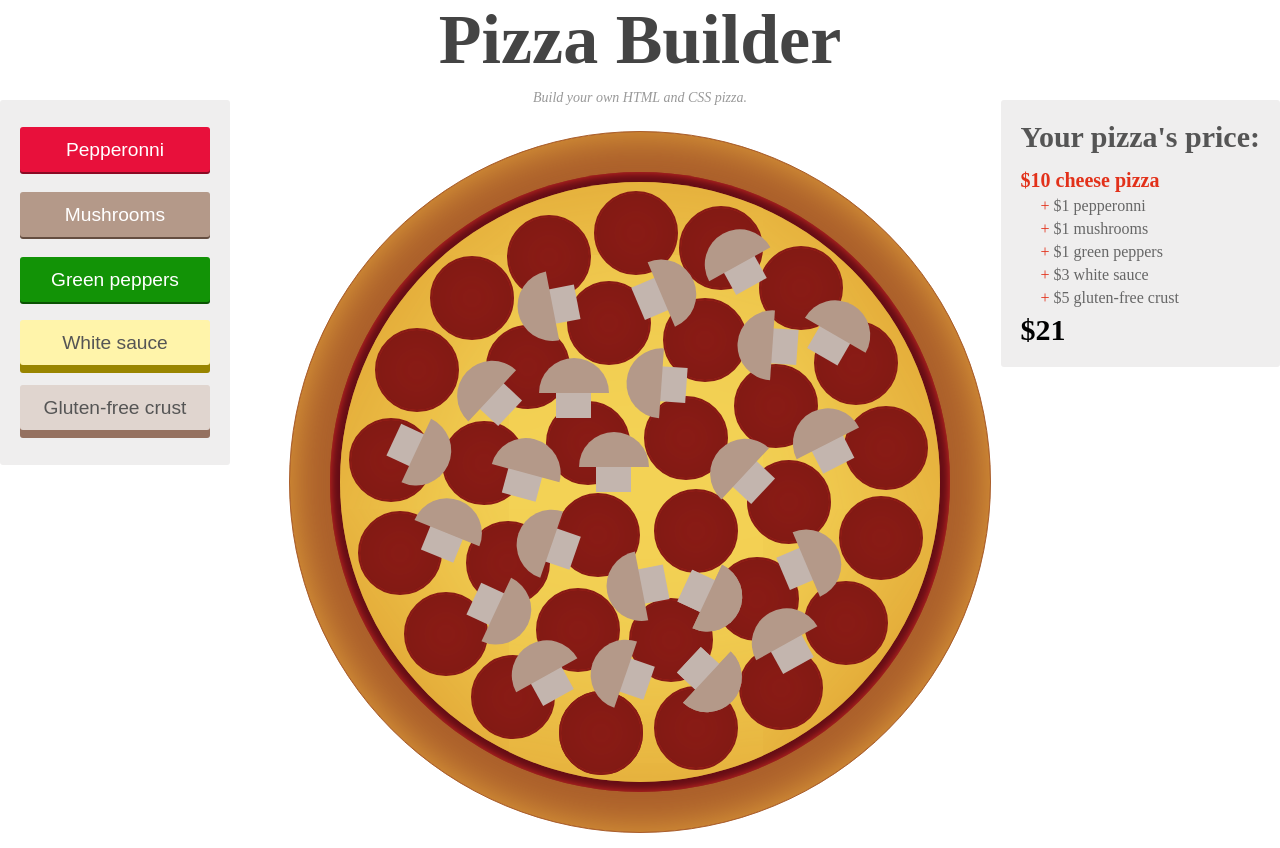
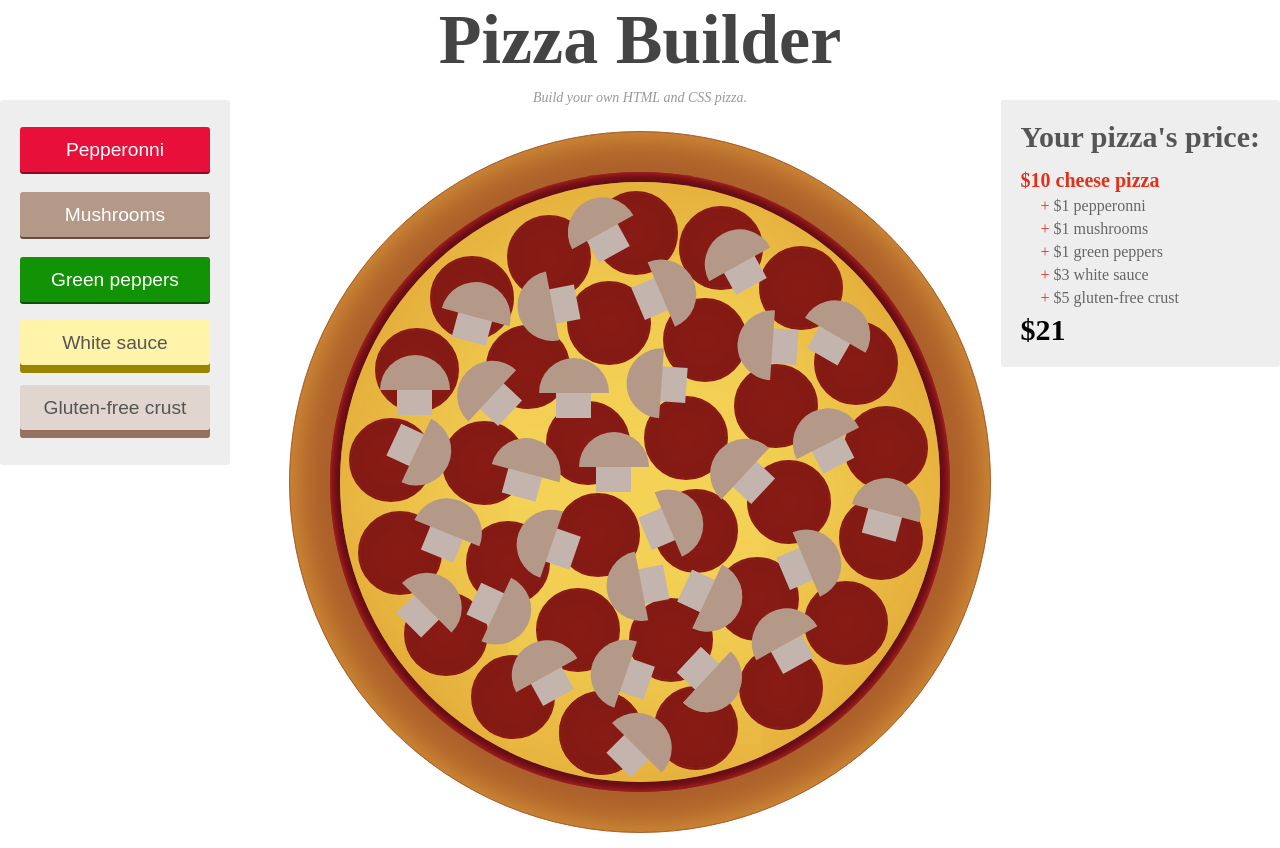
Before and after one commit to jonriquer/Pizza-Builder, a plain HTML site: page index.html in a window 1280 px wide. Drawn offline with nearby package versions, Linux system fonts and the light colour scheme.

Commit message:
adding final 7 mushrooms with styling

```diff
--- a/index.html
+++ b/index.html
@@ -206,6 +206,41 @@
           <div class="stem"></div>
         </section>
 
+        <section class="mushroom twenty-six">
+          <div class="cap">26</div>
+          <div class="stem"></div>
+        </section>
+
+        <section class="mushroom twenty-seven">
+          <div class="cap">27</div>
+          <div class="stem"></div>
+        </section>
+
+        <section class="mushroom twenty-eight">
+          <div class="cap">28</div>
+          <div class="stem"></div>
+        </section>
+
+        <section class="mushroom twenty-nine">
+          <div class="cap">29</div>
+          <div class="stem"></div>
+        </section>
+
+        <section class="mushroom thirty">
+          <div class="cap">30</div>
+          <div class="stem"></div>
+        </section>
+
+        <section class="mushroom thirty-one">
+          <div class="cap">31</div>
+          <div class="stem"></div>
+        </section>
+
+        <section class="mushroom thirty-two">
+          <div class="cap">31</div>
+          <div class="stem"></div>
+        </section>
+
         <section class="crust">
           <section class="cheese"></section>
           <section class="sauce"></section>
--- a/style.css
+++ b/style.css
@@ -671,3 +671,59 @@ p.description {
   -o-transform: rotate(30deg);
   transform: rotate(30deg);
 }
+
+.mushroom.twenty-six {
+  margin: 66px 0 0 280px;
+  -webkit-transform: rotate(-29deg);
+  -moz-transform: rotate(-29deg);
+  -o-transform: rotate(-29deg);
+  transform: rotate(-29deg);
+}
+
+.mushroom.twenty-seven {
+  margin: 347px 0 0 561px;
+  -webkit-transform: rotate(15deg);
+  -moz-transform: rotate(15deg);
+  -o-transform: rotate(15deg);
+  transform: rotate(15deg);
+}
+
+.mushroom.twenty-eight {
+  margin: 151px 0 0 151px;
+  -webkit-transform: rotate(15deg);
+  -moz-transform: rotate(15deg);
+  -o-transform: rotate(15deg);
+  transform: rotate(15deg);
+}
+
+.mushroom.twenty-nine {
+  margin: 441px 0 0 101px;
+  -webkit-transform: rotate(45deg);
+  -moz-transform: rotate(45deg);
+  -o-transform: rotate(45deg);
+  transform: rotate(45deg);
+}
+
+.mushroom.thirty {
+  margin: 581px 0 0 311px;
+  -webkit-transform: rotate(45deg);
+  -moz-transform: rotate(45deg);
+  -o-transform: rotate(45deg);
+  transform: rotate(45deg);
+}
+
+.mushroom.thirty-one {
+  margin: 224px 0 0 91px;
+  -webkit-transform: rotate(0deg);
+  -moz-transform: rotate(0deg);
+  -o-transform: rotate(0deg);
+  transform: rotate(0deg);
+}
+
+.mushroom.thirty-two {
+  margin: 357px 0 0 342px;
+  -webkit-transform: rotate(67deg);
+  -moz-transform: rotate(67deg);
+  -o-transform: rotate(67deg);
+  transform: rotate(67deg);
+}
```
